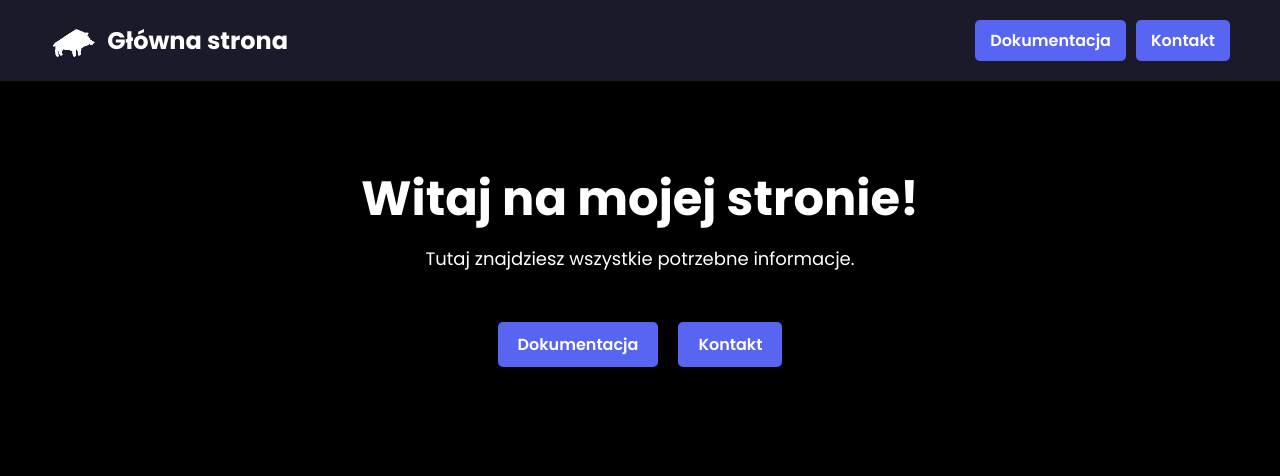
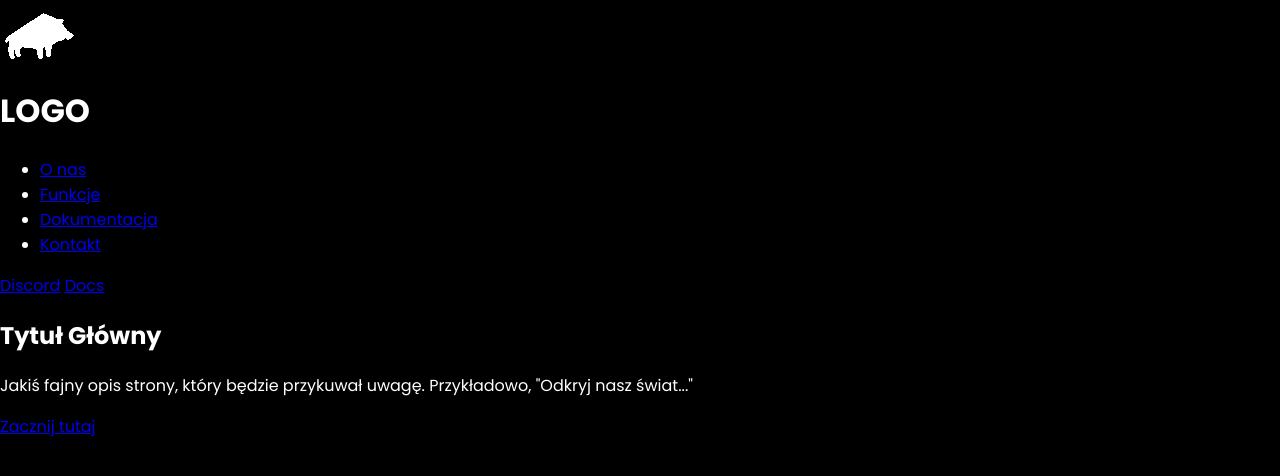
Before and after one commit to PudderMan/Bot-Discord-Docs., a plain HTML site: page index.html in a window 1280 px wide. Drawn offline with Linux system fonts and the light colour scheme.

Commit message:
naprawa part 2

```diff
--- a/index.html
+++ b/index.html
@@ -3,30 +3,37 @@
 <head>
     <meta charset="UTF-8">
     <meta name="viewport" content="width=device-width, initial-scale=1.0">
-    <title>Główna strona</title>
+    <title>Strona główna</title>
     <link rel="stylesheet" href="style.css">
 </head>
 <body>
-
-    <header class="main-header">
-        <a href="index.html" class="logo">
-            <img src="logo.png" alt="Logo Twojej Strony" class="logo-image">
-            <span class="logo-text">Główna strona</span>
-        </a>
-        <nav class="nav-links top-right-nav">
-            <a href="docs.html" class="button top-button">Dokumentacja</a>
-            <a href="kontakt.html" class="button top-button">Kontakt</a>
+    <header class="navbar">
+        <div class="logo-container">
+            <img src="logo.png" alt="Logo" class="logo">
+            <h1>LOGO</h1>
+        </div>
+        <nav>
+            <ul>
+                <li><a href="o-nas.html">O nas</a></li>
+                <li><a href="funkcje.html">Funkcje</a></li>
+                <li><a href="dokumentacja.html">Dokumentacja</a></li>
+                <li><a href="kontakt.html">Kontakt</a></li>
+            </ul>
         </nav>
+        <div class="social-links">
+            <a href="#" class="social-button">Discord</a>
+            <a href="#" class="social-button">Docs</a>
+        </div>
     </header>
 
-    <main class="main-content hero-content">
-        <h1 class="hero-title">Witaj na mojej stronie!</h1>
-        <p class="hero-subtitle">Tutaj znajdziesz wszystkie potrzebne informacje.</p>
-        <nav class="nav-links center-nav">
-            <a href="docs.html" class="button center-button">Dokumentacja</a>
-            <a href="kontakt.html" class="button center-button">Kontakt</a>
-        </nav>
+    <main>
+        <section id="hero" class="hero-section">
+            <div class="hero-content">
+                <h1>Tytuł Główny</h1>
+                <p>Jakiś fajny opis strony, który będzie przykuwał uwagę. Przykładowo, "Odkryj nasz świat..."</p>
+                <a href="funkcje.html" class="main-button">Zacznij tutaj</a>
+            </div>
+        </section>
     </main>
-
 </body>
 </html>
--- a/style.css
+++ b/style.css
@@ -104,7 +104,8 @@ body {
 .content-page {
     flex-direction: column;
     max-width: 800px;
-    text-align: center; /* Wyśrodkowanie treści na podstronach */
+    margin: 0 auto; /* To wyśrodkuje cały kontener */
+    text-align: center; /* To wyśrodkuje tekst wewnątrz kontenera */
 }
 
 .content-title {
```
